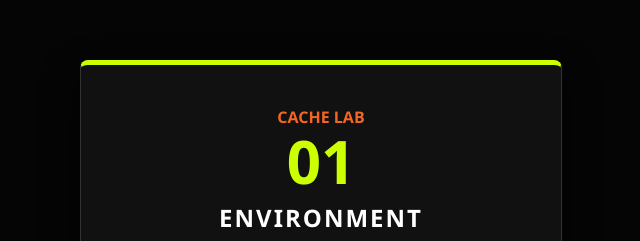
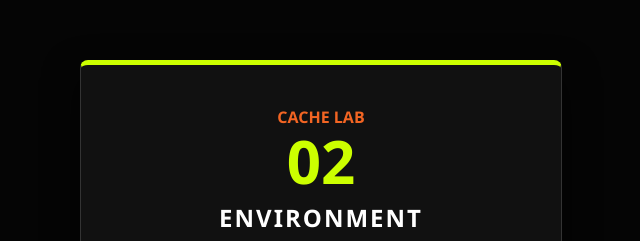
Before and after one commit to sferreira75/template-seguranca-agnusdei, a website: page cache_teste2/index.html in a window 1280 px wide. Shown: the part 151-392 px from the top of the page, 319-959 px from the left. Drawn offline with Linux system fonts and the light colour scheme.

Commit message:
Update index.html

```diff
--- a/cache_teste2/index.html
+++ b/cache_teste2/index.html
@@ -54,7 +54,7 @@
 <body>
     <div class="card">
         <p style="margin: 0; color: #f36523; font-weight: bold;">CACHE LAB</p>
-        <div class="test-number">01</div> <h2>Environment</h2>
+        <div class="test-number">02</div> <h2>Environment</h2>
         <p>Utilize este endpoint para validar regras de <strong>TTL</strong> e <strong>Stale Cache</strong> no Edge.</p>
 
         <span class="uri-box">/cache_teste1</span> <div class="footer-azion">AZION EDGE COMPUTING | SUPPORT TOOLS</div>
```
